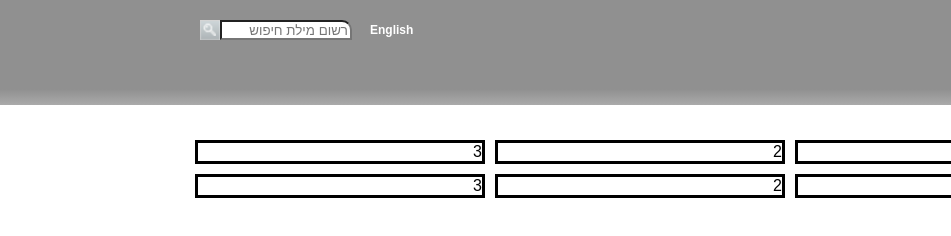
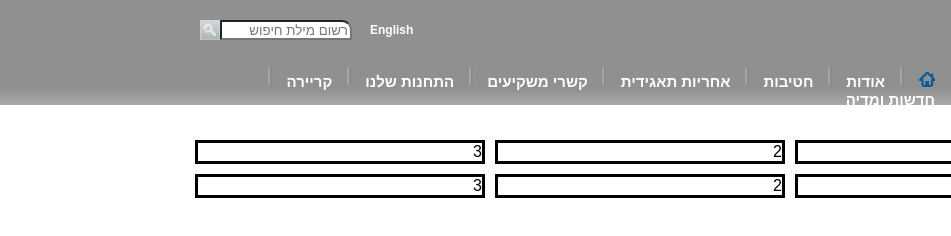
Before and after one commit to LiatGidron/mid-exercise, a plain HTML site: page index.html in a window 1280 px wide. Shown: the full height of the page, 0-951 px from the left. Drawn offline with Linux system fonts and the light colour scheme.

Commit message:
add main nav bar + seperators

```diff
--- a/index.html
+++ b/index.html
@@ -12,12 +12,48 @@
 <body>
     <header>
         <div class="content-container">
-            <div class="lang"><a href="#">English</a></div>
+            <div class="lang"><a href="#">English</a>
+            </div>
             <div class="search-box">
                 <input class="input" type="search" placeholder="רשום מילת חיפוש">
                 <input id="search-button" type="image" src="images/images/search_button.png" alt="Submit">
             </div>
             <a class="logo" href="#"><img src="images/images/paz_logo.png" alt="paz-logo"></a>
+            <nav>
+                <ul>
+                    <li>
+                        <a href="#"><img src="images/images/menu_home_blue.png"></a>
+                    </li>
+                    <li class="sep"><img src="images/images/menu_sep.png"></li>
+                    <li>
+                        <a href="#">אודות</a>
+                    </li>
+                    <li class="sep"><img src="images/images/menu_sep.png"></li>
+                    <li>
+                        <a href="#">חטיבות</a>
+                    </li>
+                    <li class="sep"><img src="images/images/menu_sep.png"></li>
+                    <li>
+                        <a href="#">אחריות תאגידית</a>
+                    </li>
+                    <li class="sep"><img src="images/images/menu_sep.png"></li>
+                    <li>
+                        <a href="#">קשרי משקיעים</a>
+                    </li>
+                    <li class="sep"><img src="images/images/menu_sep.png"></li>
+                    <li>
+                        <a href="#">התחנות שלנו</a>
+                    </li>
+                    <li class="sep"><img src="images/images/menu_sep.png"></li>
+                    <li>
+                        <a href="#">קריירה</a>
+                    </li>
+                    <li class="sep"><img src="images/images/menu_sep.png"></li>
+                    <li>
+                        <a href="#">חדשות ומדיה</a>
+                    </li>
+                </ul>
+            </nav>
         </div>
     </header>
     <main class="content-container">
--- a/style.css
+++ b/style.css
@@ -74,3 +74,19 @@ body {
   main.content-container {
       margin-top: 30px;
   }
+  nav {
+      position: absolute;
+      top: 50px;
+      right: 110px;
+  }
+  nav > ul > li {
+      display: inline;
+      margin: 0px 5px;
+  }
+  nav > ul > li > a {
+    display: inline-block;
+    color: white;
+    font-weight: bold;
+    text-decoration: none;
+    font-size: 15px;
+  }
```
Also changed, not shown: images/images/menu_home_blue.png (added), images/images/menu_home_grey.png (added).
